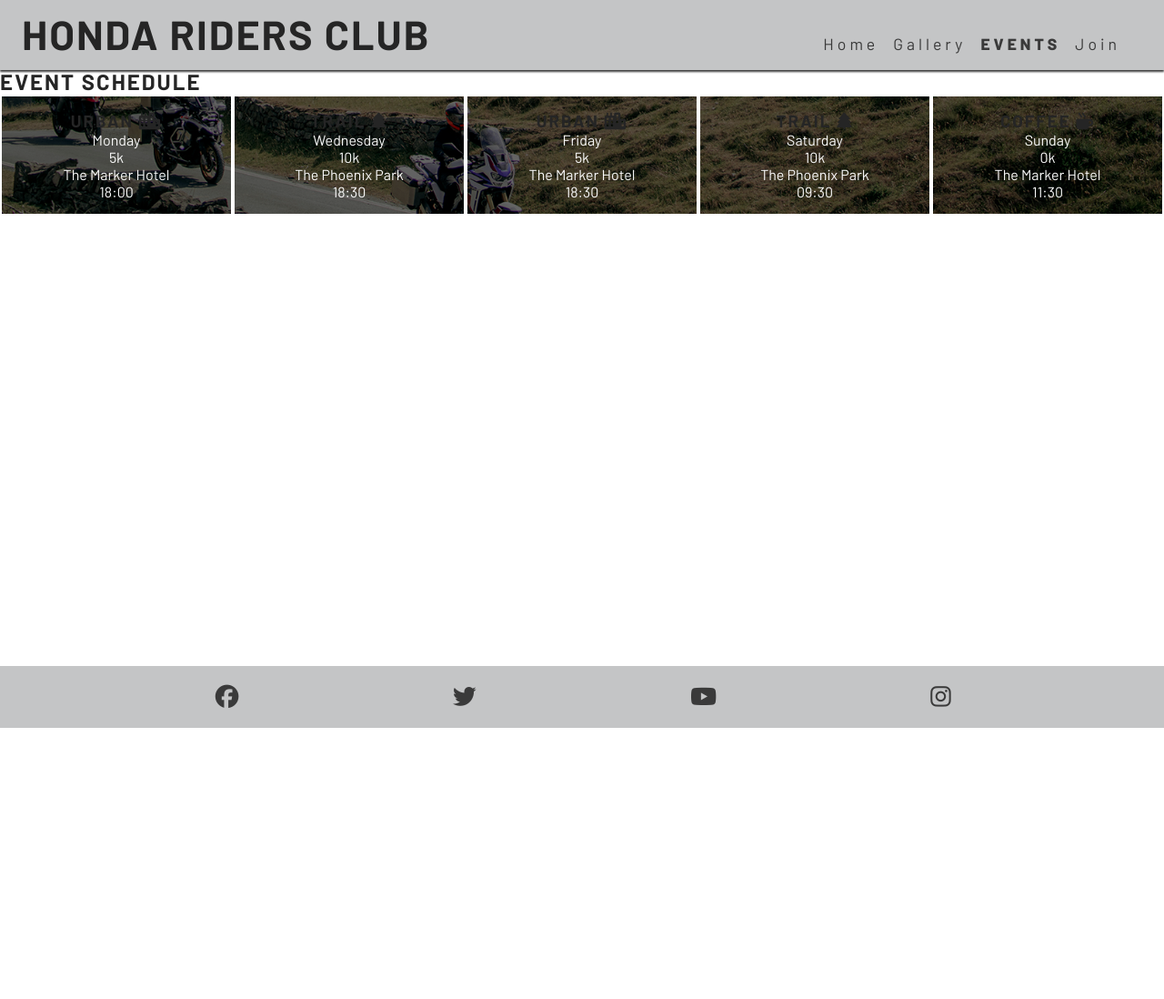
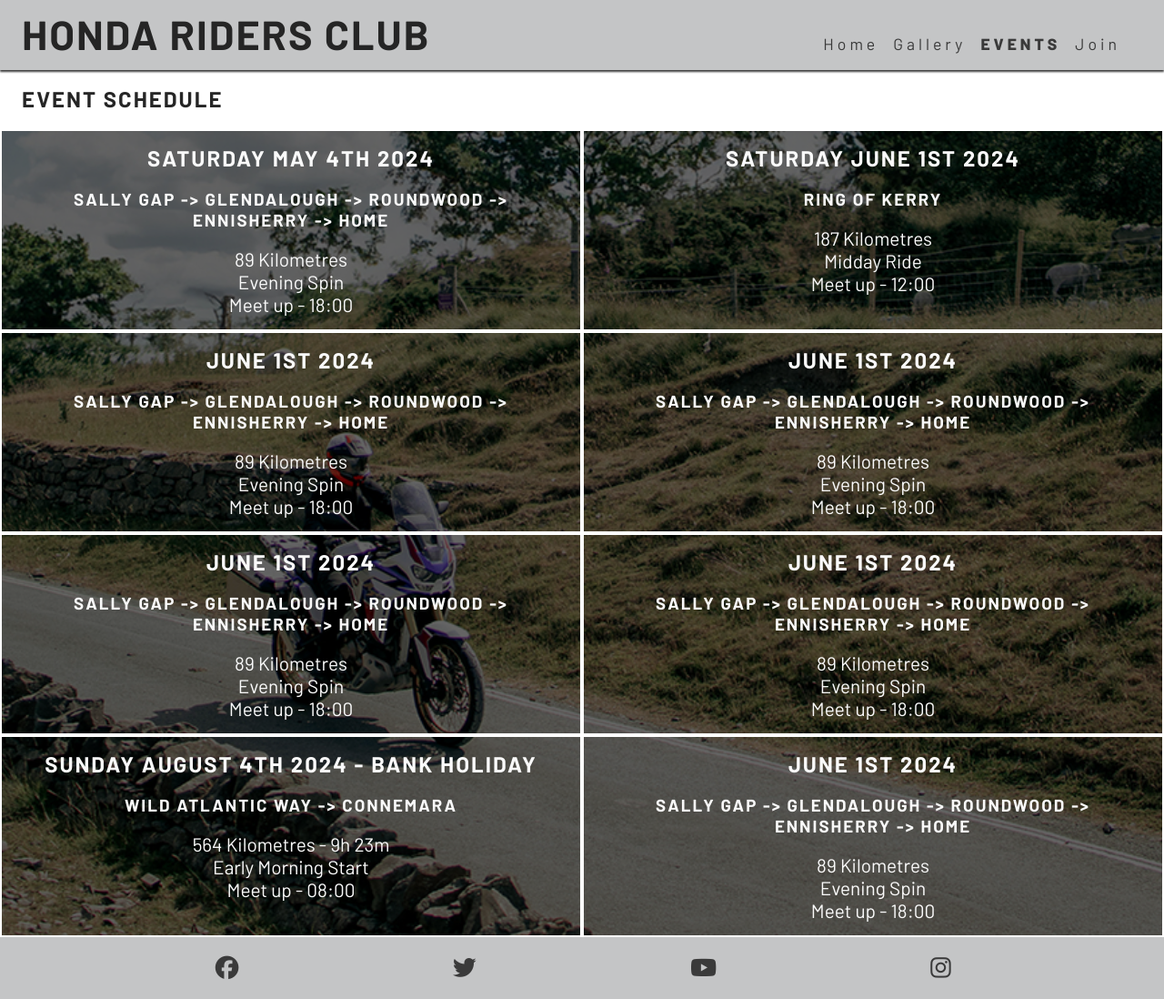
Before and after one commit to ChrisF64/Honda-Riders-Club, a plain HTML site: page events.html in a window 1280 px wide. Shown: the whole page at 91% size. Before the commit the page ends 800 px from the top, so only its background shows below. Drawn offline with Linux system fonts and the light colour scheme.

Commit message:
styled events page

```diff
--- a/assets/css/styles.css
+++ b/assets/css/styles.css
@@ -117,6 +117,10 @@
 }
 
 /* Event Section */
+#events h2 {
+    margin-left: 1em;
+}
+
 #dates {
     background: url(../images/Cover-image.jpg) no-repeat center/cover;
     /* handles responisvity without media query */
@@ -130,16 +134,20 @@
     padding: 15px;
     text-align: center;
     /* This will not wrap on screens less than 400px */
-    flex-basis: 200px;
+    flex-basis: 500px;
     flex-grow: 1;
     border: 2px solid white;
 }
 
-#times h3 {
+#dates h2, h3 {
    /* Override general H3 color */
     color: #fafafa;
+    margin: 0;
 }
 
+#dates p {
+    font-size: 130%;
+}
 
 /* Gallery page */
 #gallery {
--- a/events.html
+++ b/events.html
@@ -33,42 +33,72 @@
 
     <main>
         <section id="events">
-            <h2 class="hidden-heading">Event Schedule</h2>
+            <br>
+            <h2>Event Schedule</h2>
+            <br>
             <div id="dates">
                 <div>
-                    <h3>Urban <i class="fa-solid fa-city"></i></h3>
-                    <p>Monday</p>
-                    <p>5k</p>
-                    <p>The Marker Hotel</p>
-                    <p>18:00</p>
+                    <h2>Saturday May 4th 2024</h2><br>
+                    <h3>Sally Gap -> Glendalough -> Roundwood -> Ennisherry -> Home</h3><br>
+                    <p>89 Kilometres</p>
+                    <p>Evening Spin</p>
+                    <p>Meet up - 18:00</p>
+                    </ul>
                 </div>
                 <div>
-                    <h3>Trail <i class="fa-solid fa-tree"></i></h3>
-                    <p>Wednesday</p>
-                    <p>10k</p>
-                    <p>The Phoenix Park</p>
-                    <p>18:30</p>
+                    <h2>Saturday June 1st 2024</h2><br>
+                    <h3>Ring of Kerry</h3><br>
+                    <p>187 Kilometres</p>
+                    <p>Midday Ride</p>
+                    <p>Meet up - 12:00</p>
+                    </ul>
                 </div>
                 <div>
-                    <h3>Urban <i class="fa-solid fa-city"></i></h3>
-                    <p>Friday</p>
-                    <p>5k</p>
-                    <p>The Marker Hotel</p>
-                    <p>18:30</p>
+                    <h2>June 1st 2024</h2><br>
+                    <h3>Sally Gap -> Glendalough -> Roundwood -> Ennisherry -> Home</h3><br>
+                    <p>89 Kilometres</p>
+                    <p>Evening Spin</p>
+                    <p>Meet up - 18:00</p>
+                    </ul>
                 </div>
                 <div>
-                    <h3>Trail <i class="fa-solid fa-tree"></i></h3>
-                    <p>Saturday</p>
-                    <p>10k</p>
-                    <p>The Phoenix Park</p>
-                    <p>09:30</p>
+                    <h2>June 1st 2024</h2><br>
+                    <h3>Sally Gap -> Glendalough -> Roundwood -> Ennisherry -> Home</h3><br>
+                    <p>89 Kilometres</p>
+                    <p>Evening Spin</p>
+                    <p>Meet up - 18:00</p>
+                    </ul>
                 </div>
                 <div>
-                    <h3>Coffee <i class="fa-solid fa-mug-hot"></i></h3>
-                    <p>Sunday</p>
-                    <p>0k</p>
-                    <p>The Marker Hotel</p>
-                    <p>11:30</p>
+                    <h2>June 1st 2024</h2><br>
+                    <h3>Sally Gap -> Glendalough -> Roundwood -> Ennisherry -> Home</h3><br>
+                    <p>89 Kilometres</p>
+                    <p>Evening Spin</p>
+                    <p>Meet up - 18:00</p>
+                    </ul>
+                </div>
+                <div>
+                    <h2>June 1st 2024</h2><br>
+                    <h3>Sally Gap -> Glendalough -> Roundwood -> Ennisherry -> Home</h3><br>
+                    <p>89 Kilometres</p>
+                    <p>Evening Spin</p>
+                    <p>Meet up - 18:00</p>
+                </div>
+                <div>
+                    <h2>Sunday August 4th 2024 - Bank Holiday</h2><br>
+                    <h3>Wild Atlantic Way -> Connemara</h3><br>
+                    <p>564 Kilometres - 9h 23m</p>
+                    <p>Early Morning Start</p>
+                    <p>Meet up - 08:00</p>
+                    </ul>
+                </div>
+                <div>
+                    <h2>June 1st 2024</h2><br>
+                    <h3>Sally Gap -> Glendalough -> Roundwood -> Ennisherry -> Home</h3><br>
+                    <p>89 Kilometres</p>
+                    <p>Evening Spin</p>
+                    <p>Meet up - 18:00</p>
+                    </ul>
                 </div>
             </div>
         </section>
```
Also changed, not shown: rider-gallery.html (+1 -1 lines).
